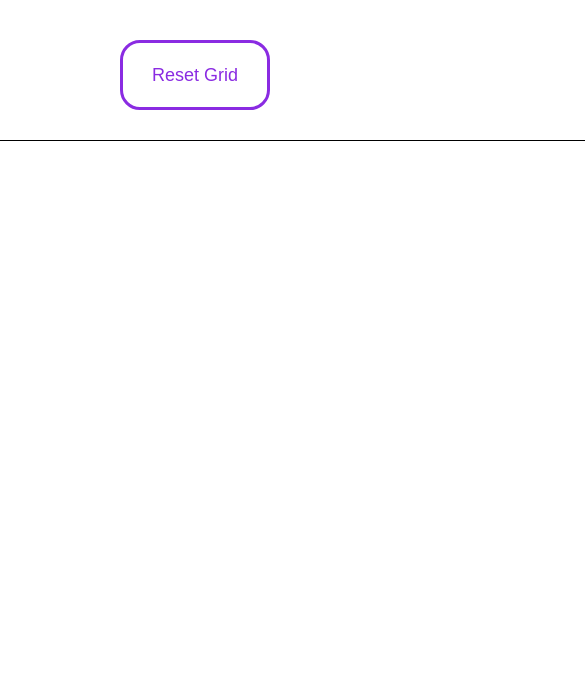
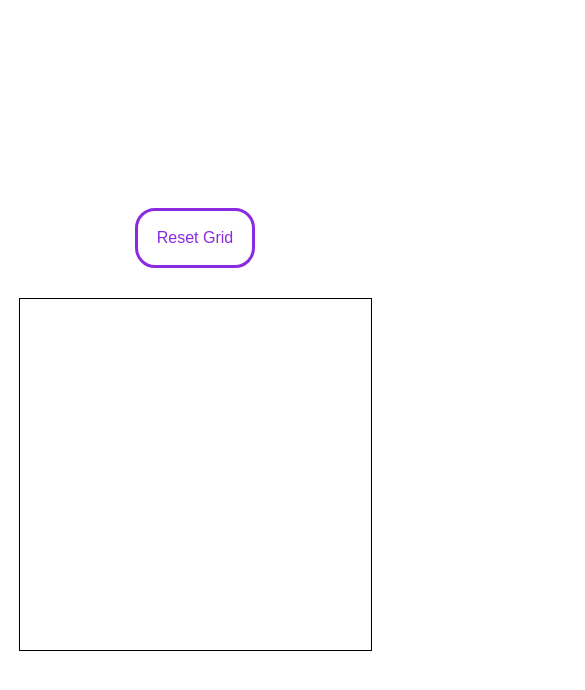
Before and after one commit to Hatsunmikk/etch-a-sketch, a plain HTML site: page index.html in a window 390 px wide. Shown: the top 690 px of the page, 585 px wide, since content can reach past the window. Drawn offline with Linux system fonts and the light colour scheme.

Commit message:
Alter styles.css and logic.js to make it mobile friendly both in terms of layout and usability, particularly by enabling touch and drag events for mobile users

```diff
--- a/logic.js
+++ b/logic.js
@@ -37,9 +37,7 @@ function createGrid (numOfSquares){
     };
 
 
-    //Adding hover effects to create a trail, randomize colors and darken progressively
-    square.addEventListener("mouseover", () =>
-    {
+    function handleInteraction(event) {
         //on the  first ever interaction:
         if(square.dataset.color === ""){
             square.dataset.color = getRandomColor();
@@ -56,9 +54,34 @@ function createGrid (numOfSquares){
 
         };
 
+    };
+
+    // Event listener for mouseover (desktop) and touchstart or click (mobile)
+    square.addEventListener("mouseover", handleInteraction);
+    square.addEventListener("click", handleInteraction);
+
+     // Mobile touch and drag events
+     let isTouching = false; // Track whether the user is currently touching
+     square.addEventListener("touchstart", (event) => {
+         event.preventDefault();  // Prevents unwanted scrolling behavior during touch
+         isTouching = true;
+         handleInteraction(event);
+     });
+
+     square.addEventListener("touchmove", (event) => {
+         event.preventDefault();  // Prevents unwanted scrolling behavior during touch
+         if (isTouching) {
+             handleInteraction(event);
+         }
+     });
+
+     square.addEventListener("touchend", () => {
+         isTouching = false;  // Ends the interaction when touch ends
+     });
 
 
-    });
+
+
 
 
 
--- a/styles.css
+++ b/styles.css
@@ -8,6 +8,8 @@ body {
     flex-direction: column;
     justify-content: center;
     align-items: center;
+    min-height: 100vh;
+    font-family: Arial, sans-serif;
 }
 .container {
     display: flex;
@@ -42,6 +44,7 @@ button {
     transition: color 0.7s ease-in;
     transition: border 0s ease;
     font-size: 18px;
+    cursor: pointer;
 }
 
 button:hover {
@@ -50,3 +53,18 @@ color: white;
 border: none;
 
 }
+
+/*for mobile*/
+@media (max-width: 600px) {
+    .container {
+        width: 90vw; /* Slightly reduce the grid container size for smaller screens */
+        height: 90vw; /* Keep it square */
+    }
+
+    button {
+        width: 120px;
+        height: 60px;
+        font-size: 16px;
+        margin-top: 15px;
+    }
+}
```
